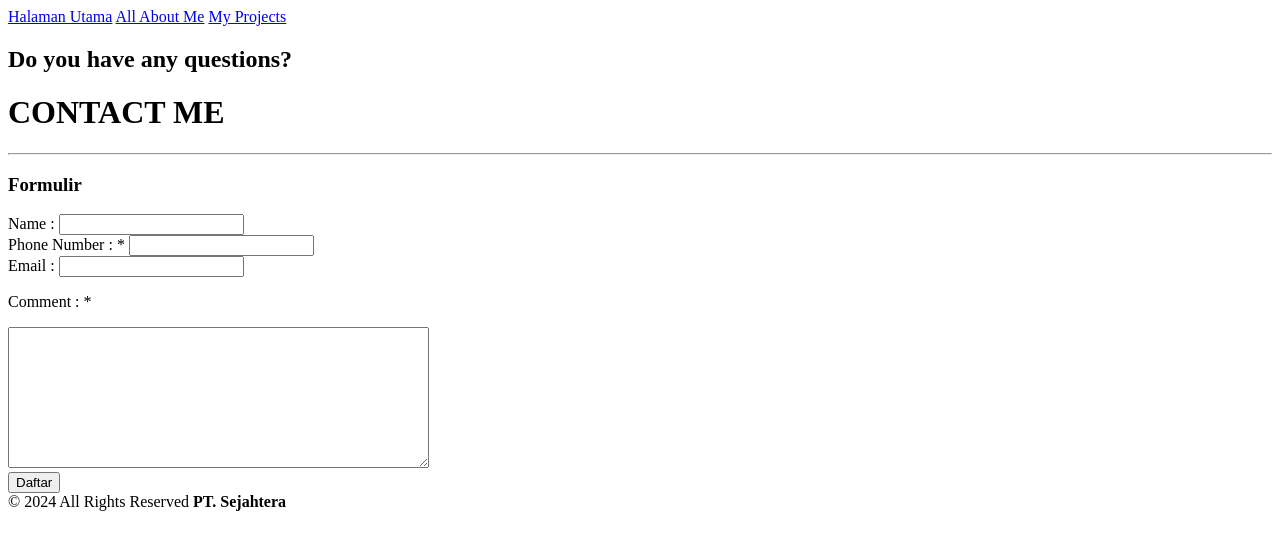
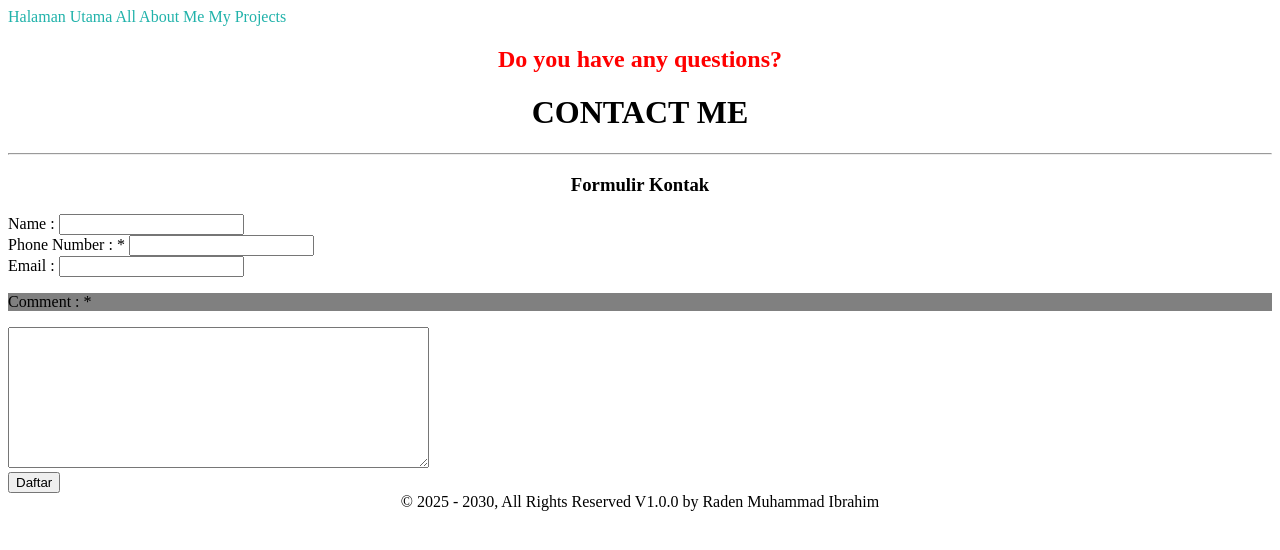
Before and after one commit to RM-Ibrahim/MyPortfolio, a plain HTML site: page contact.html in a window 1280 px wide. Drawn offline with Linux system fonts and the light colour scheme.

Commit message:
Mengupdate halaman index to halaman kontak

```diff
--- /dev/null
+++ b/assets/css/app.css
@@ -0,0 +1,26 @@
+a {
+    text-decoration: none;
+    color: lightseagreen;
+}
+
+h2 {
+    color: red;
+    text-align: center;
+}
+
+h1 {
+    text-align: center;
+}
+
+h3 {
+    text-align: center;
+}
+
+p {
+    background-color: grey;
+    text-align: justify;
+}
+
+footer {
+    text-align: center;
+}
--- a/contact.html
+++ b/contact.html
@@ -3,7 +3,8 @@
 <head>
     <meta charset="UTF-8">
     <meta name="viewport" content="width=device-width, initial-scale=1.0">
-    <title>Document</title>
+    <title>Halaman Contact</title>
+    <link rel="stylesheet" href="assets/css/app.css">
 </head>
 <body>
     <header>
@@ -18,7 +19,7 @@
     <h2>Do you have any questions?</h2>
     <h1>CONTACT ME</h1>
     <HR></HR>
-    <h3>Formulir</h3>
+    <h3>Formulir Kontak</h3>
     <form action="/daftar" method="post">
         <div>
             <label for="name">Name :</label>
@@ -43,10 +44,12 @@
             </p>
             <textarea name="notes" id="notes" cols="50" rows="9"></textarea>
         </div>
+
         <input type="submit" value="Daftar" role="submit">
+
     </form>
 </body>
 <footer>
-    &copy; 2024 All Rights Reserved <b>PT. Sejahtera</b>
+    &copy; 2025 - 2030,  All Rights Reserved V1.0.0 by Raden Muhammad Ibrahim
 </footer>
 </html>
```
Also changed, not shown: about.html (+2 -1 lines), index.html (+2 -1 lines), project.html (+2 -1 lines).
